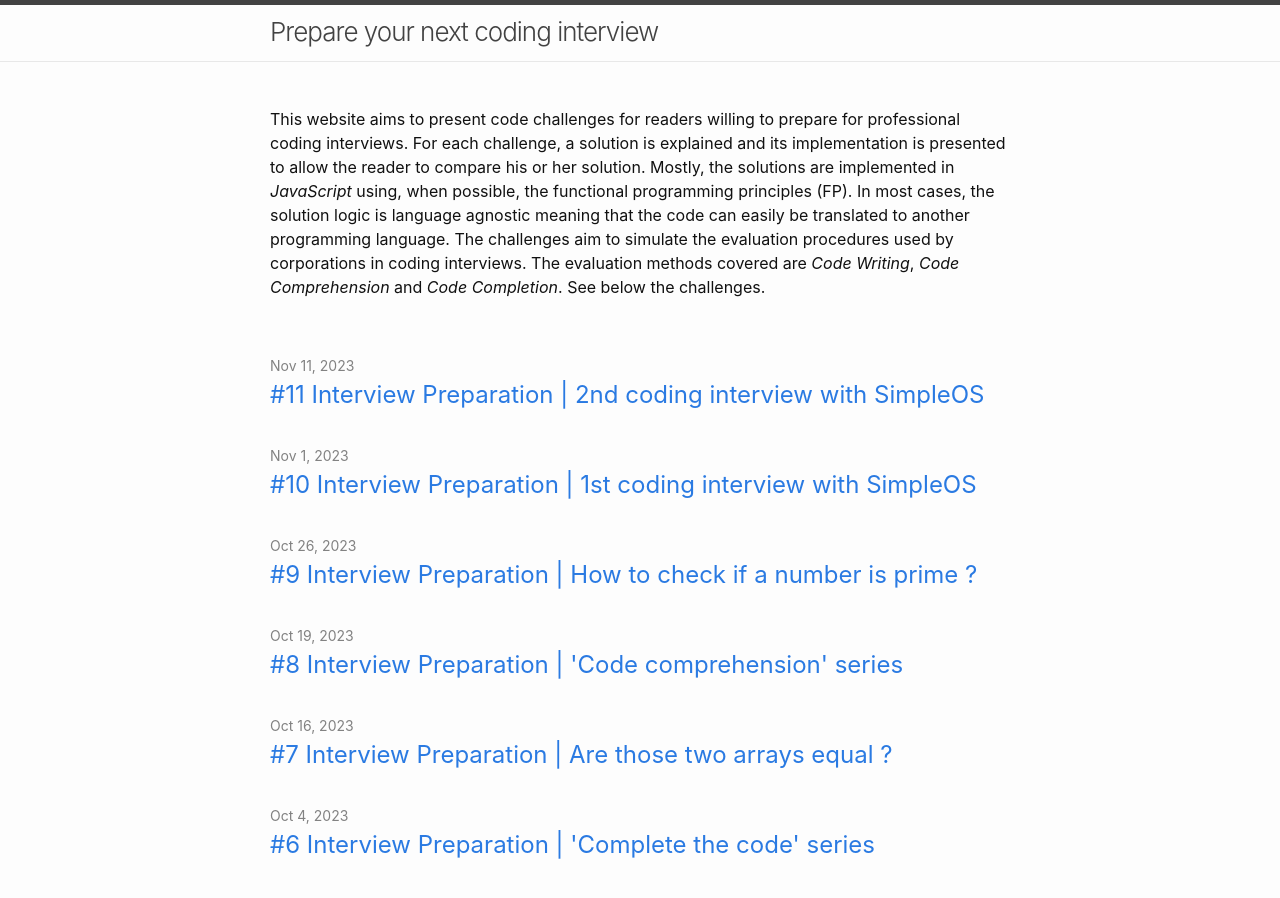
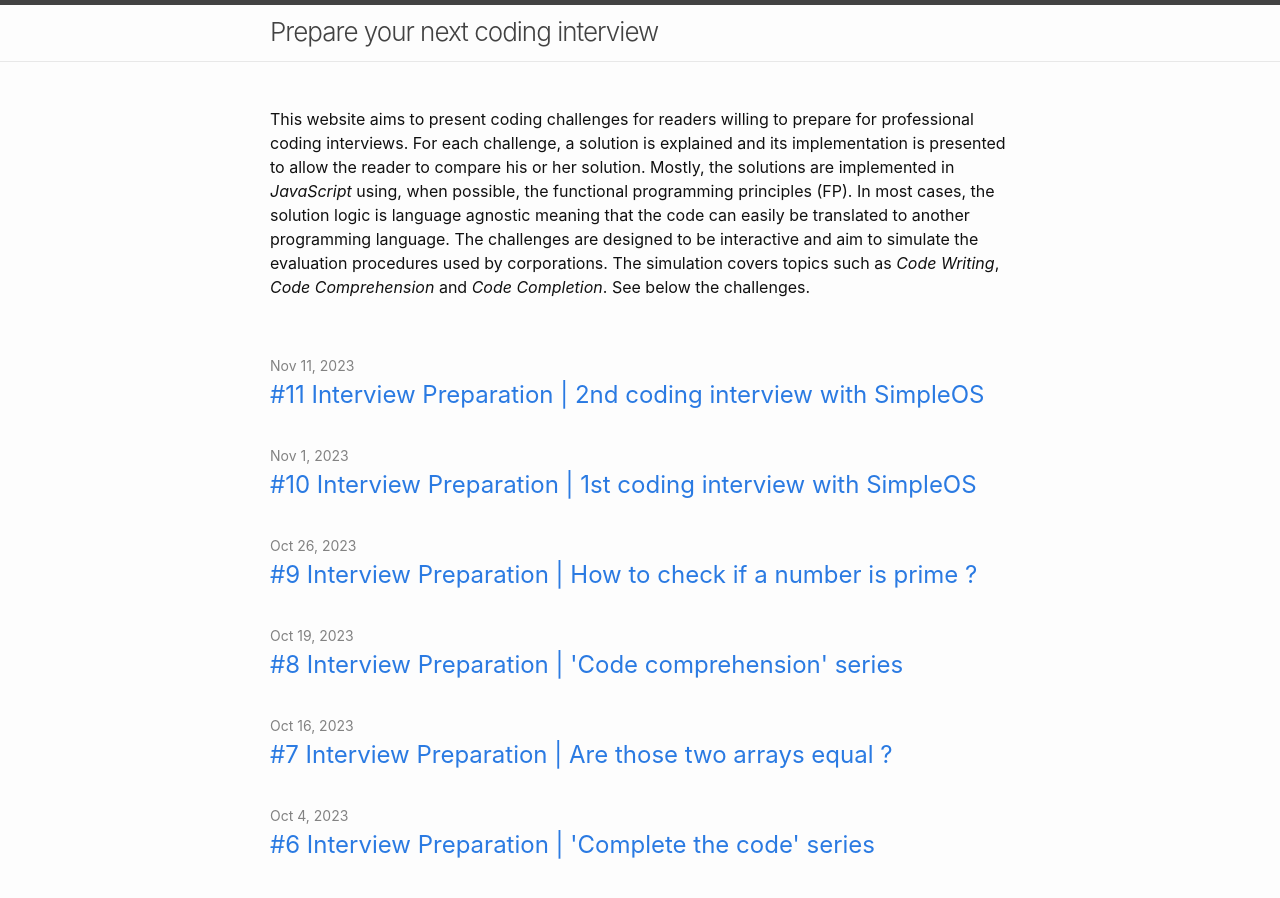
Before and after one commit to assadnavi/assadnavi.github.io, a Jekyll site: the page built from index.markdown, in a window 1280 px wide and 900 px high. Built offline with Jekyll 4.4.1, drawn with Linux system fonts in a browser that asks for light colours.

Commit message:
fix link

```diff
--- a/index.markdown
+++ b/index.markdown
@@ -7,6 +7,6 @@ title: ""
 #list_title: "Posts"
 #canonical_url: 'https://www.interviewpuzzler.com/index.html'
 ---
-This website aims to present code challenges for readers willing to prepare for professional coding interviews. For each challenge, a solution is explained and its implementation is presented to allow the reader to compare his or her solution. Mostly, the solutions are implemented in *JavaScript* using, when possible, the functional programming principles (FP). In most cases, the solution logic is language agnostic meaning that the code can easily be translated to another programming language. The challenges aim to simulate the evaluation procedures used by corporations in coding interviews. The evaluation methods covered are *Code Writing*, *Code Comprehension* and *Code Completion*. See below the challenges.
+This website aims to present coding challenges for readers willing to prepare for professional coding interviews. For each challenge, a solution is explained and its implementation is presented to allow the reader to compare his or her solution. Mostly, the solutions are implemented in *JavaScript* using, when possible, the functional programming principles (FP). In most cases, the solution logic is language agnostic meaning that the code can easily be translated to another programming language. The challenges are designed to be interactive and aim to simulate the evaluation procedures used by corporations. The simulation covers topics such as *Code Writing*, *Code Comprehension* and *Code Completion*. See below the challenges.
 
 <br/>
```
Also changed, not shown: _posts/2023-11-11-interview-preparation-simpleos-2.md (renamed from _posts/2023-11-10-interview-preparation-simpleos-2.md).
